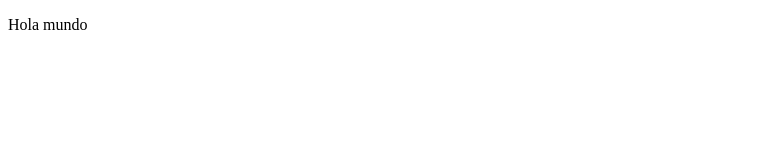
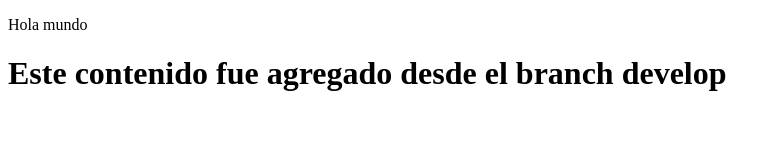
Before and after one commit to daniuf/eit-git-clase-1-0610, a plain HTML site: page index.html in a window 1280 px wide. Shown: the whole page, without its empty margins (0-781 px from the left). Drawn offline with Linux system fonts and the light colour scheme.

Commit message:
Agregamos contenido en index

```diff
--- a/index.html
+++ b/index.html
@@ -3,5 +3,6 @@
   <head></head>
   <body>
 	<p>Hola mundo</p>
+	<h1>Este contenido fue agregado desde el branch develop</h1>
   </body>
 </html>
```
